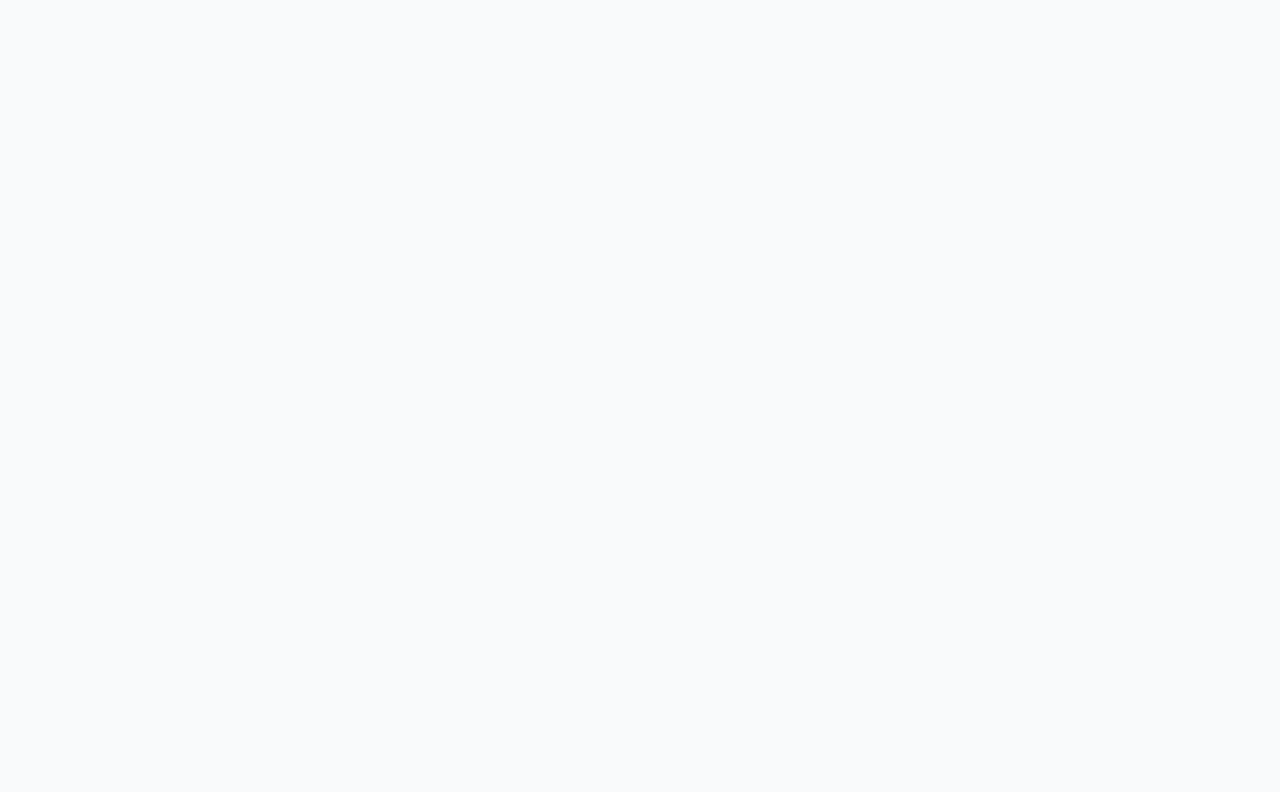
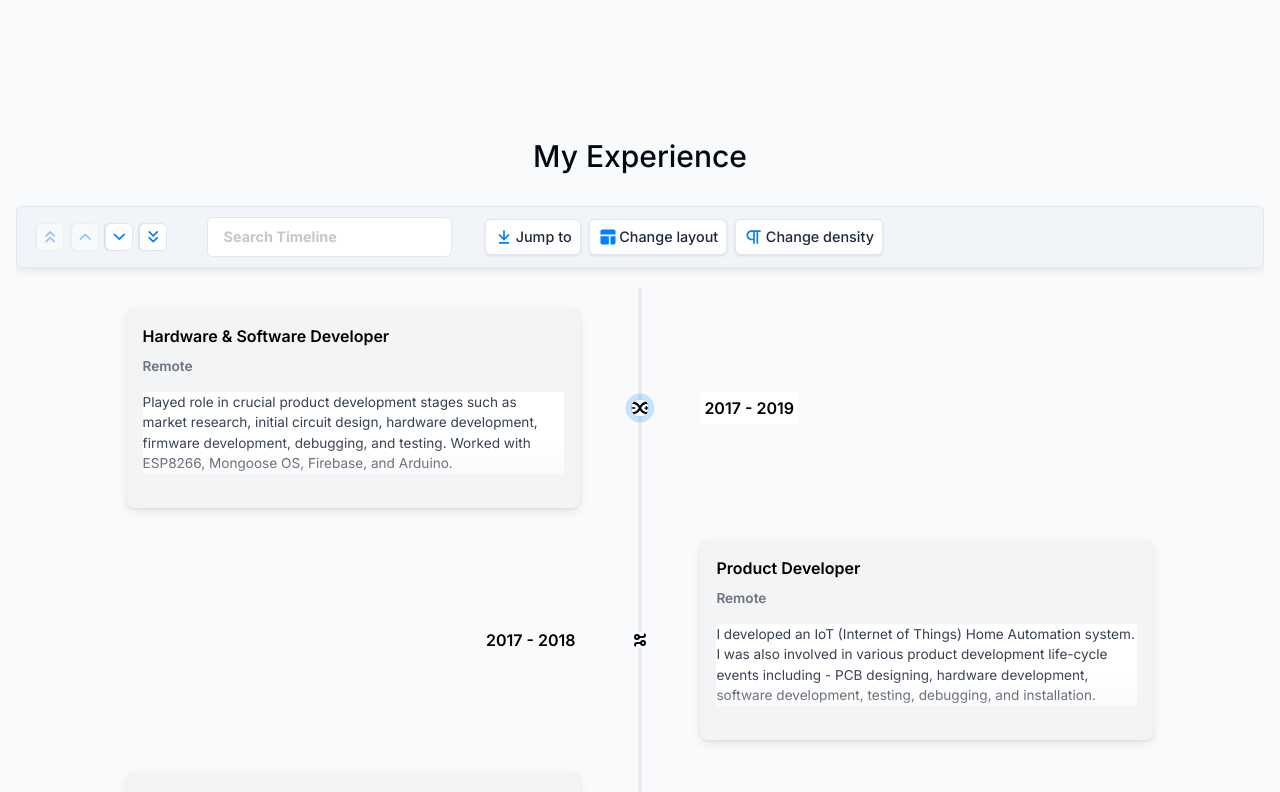
Before and after one commit to ishantbhurani/portfolio, a Next.js app: page / in a window 1280 px wide. Shown: the part 3060-3852 px from the top of the page. Before the commit the page ends 3198 px from the top, so only its background shows below. Built offline with nearby package versions, Linux system fonts and the light colour scheme.

Commit message:
add experiences section

```diff
--- a/app/page.tsx
+++ b/app/page.tsx
@@ -3,6 +3,7 @@ import Intro from '@/components/intro'
 import SectionDivider from '@/components/section-divider'
 import Projects from '../components/projects'
 import Skills from '@/components/skills'
+import Experience from '@/components/experience'
 
 export default function Home() {
   return (
@@ -12,6 +13,7 @@ export default function Home() {
       <About />
       <Projects />
       <Skills />
+      <Experience />
     </main>
   )
 }
--- /dev/null
+++ b/components/experience.tsx
@@ -0,0 +1,41 @@
+'use client'
+
+import React from 'react'
+import SectionHeading from './section-heading'
+import { Chrono } from 'react-chrono'
+import { experiencesData } from '@/lib/data'
+
+export default function Experience() {
+  return (
+    <section id='experience' className='mb-28 scroll-mt-28 sm:mb-40'>
+      <SectionHeading>My experience</SectionHeading>
+      <Chrono
+        items={experiencesData
+          .map(item => ({
+            title: item.date,
+            cardTitle: item.title,
+            cardSubtitle: item.location,
+            cardDetailedText: item.description,
+          }))
+          .reverse()}
+        mode='VERTICAL_ALTERNATING'
+        theme={{
+          primary: '#e5e7eb',
+          secondary: 'white',
+          cardBgColor: '#f3f4f6',
+          titleColor: 'black',
+          titleColorActive: 'black',
+          cardTitleColor: 'black',
+        }}
+      >
+        <div className='chrono-icons'>
+          {experiencesData.map((item, index) => (
+            <div key={index} className='text-2xl bg-white'>
+              {item.icon}
+            </div>
+          ))}
+        </div>
+      </Chrono>
+    </section>
+  )
+}
--- a/package.json
+++ b/package.json
@@ -20,6 +20,7 @@
     "next": "13.5.2",
     "postcss": "8.4.30",
     "react": "18.2.0",
+    "react-chrono": "^2.2.7",
     "react-dom": "18.2.0",
     "react-icons": "^4.11.0",
     "react-intersection-observer": "^9.5.2",
```
Also changed, not shown: 1 other file (tests, documents, lock files or other folders).
